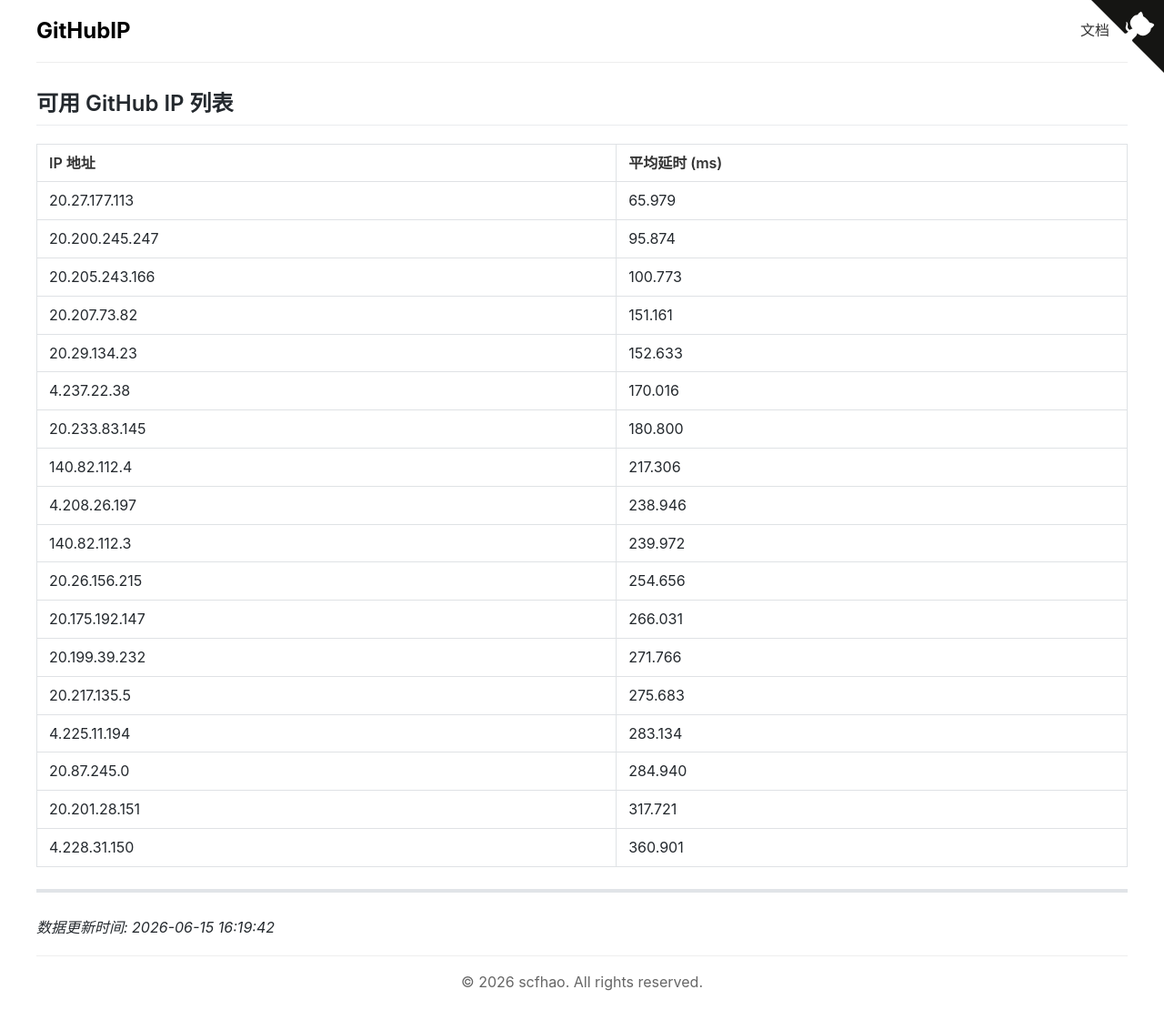
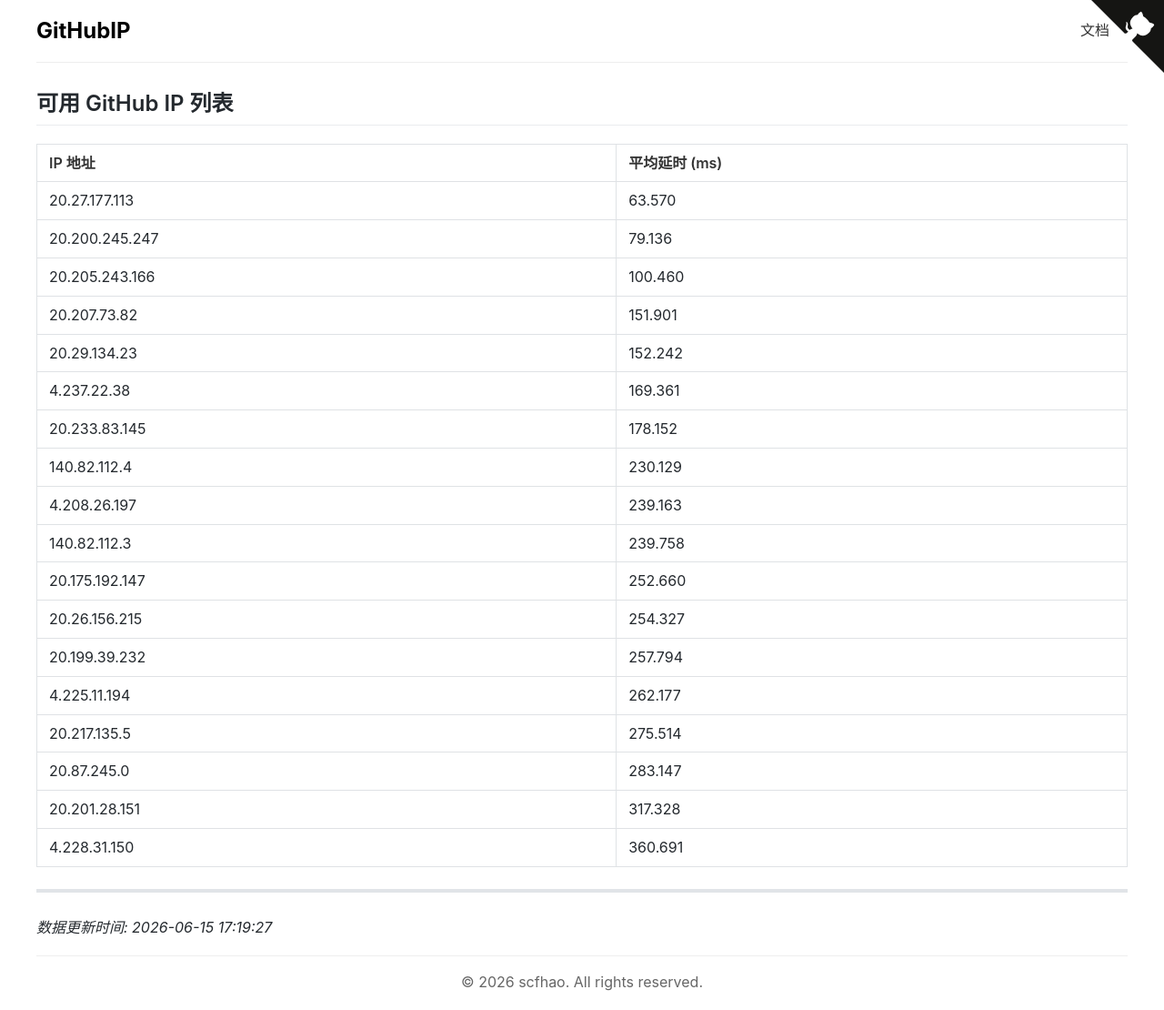
Before and after one commit to scfhao/GitHubIP, a Jekyll site: the page built from index.md, in a window 1280 px wide. Shown: the whole page at 91% size. Built offline with Jekyll 4.4.1, drawn with Linux system fonts in a browser that asks for light colours.

Commit message:
自动脚本执行 - 2026-06-15 17:19:27

```diff
--- a/index.md
+++ b/index.md
@@ -1,32 +1,32 @@
 ---
 layout: home
 title: GitHub IP 列表
-date: 2026-06-15 16:19:42
+date: 2026-06-15 17:19:27
 ---
 
 ## 可用 GitHub IP 列表
 
 | IP 地址 | 平均延时 (ms) |
 |---------|--------------|
-| 20.27.177.113 | 65.979 |
-| 20.200.245.247 | 95.874 |
-| 20.205.243.166 | 100.773 |
-| 20.207.73.82 | 151.161 |
-| 20.29.134.23 | 152.633 |
-| 4.237.22.38 | 170.016 |
-| 20.233.83.145 | 180.800 |
-| 140.82.112.4 | 217.306 |
-| 4.208.26.197 | 238.946 |
-| 140.82.112.3 | 239.972 |
-| 20.26.156.215 | 254.656 |
-| 20.175.192.147 | 266.031 |
-| 20.199.39.232 | 271.766 |
-| 20.217.135.5 | 275.683 |
-| 4.225.11.194 | 283.134 |
-| 20.87.245.0 | 284.940 |
-| 20.201.28.151 | 317.721 |
-| 4.228.31.150 | 360.901 |
+| 20.27.177.113 | 63.570 |
+| 20.200.245.247 | 79.136 |
+| 20.205.243.166 | 100.460 |
+| 20.207.73.82 | 151.901 |
+| 20.29.134.23 | 152.242 |
+| 4.237.22.38 | 169.361 |
+| 20.233.83.145 | 178.152 |
+| 140.82.112.4 | 230.129 |
+| 4.208.26.197 | 239.163 |
+| 140.82.112.3 | 239.758 |
+| 20.175.192.147 | 252.660 |
+| 20.26.156.215 | 254.327 |
+| 20.199.39.232 | 257.794 |
+| 4.225.11.194 | 262.177 |
+| 20.217.135.5 | 275.514 |
+| 20.87.245.0 | 283.147 |
+| 20.201.28.151 | 317.328 |
+| 4.228.31.150 | 360.691 |
 
 ---
 
-*数据更新时间: 2026-06-15 16:19:42*
+*数据更新时间: 2026-06-15 17:19:27*
```
